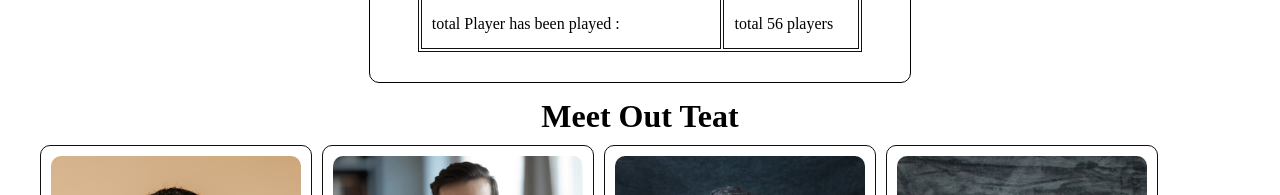
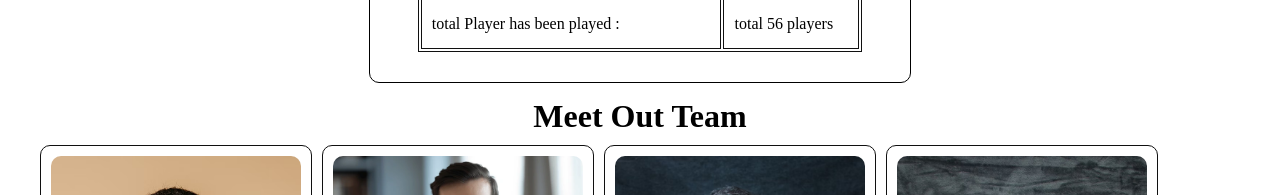
Before and after one commit to AMINBD2022/Basic-info-website, a plain HTML site: page index.html in a window 1280 px wide. Shown: the part 1313-1508 px from the top of the page. Drawn offline with Linux system fonts and the light colour scheme.

Commit message:
bug fixed

```diff
--- a/index.html
+++ b/index.html
@@ -153,7 +153,7 @@
     </section>
     <section class="container_card">
         <h2>
-            Meet Out Teat
+            Meet Out Team
         </h2>
         <div class="card-area">
             <div class="card">
```
